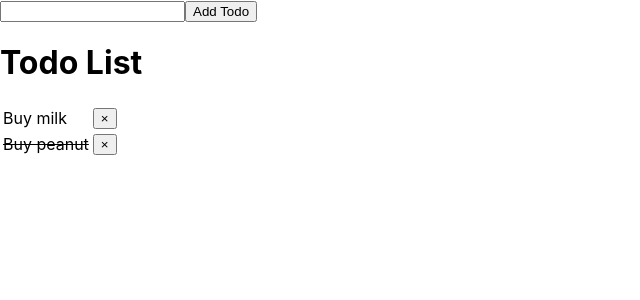
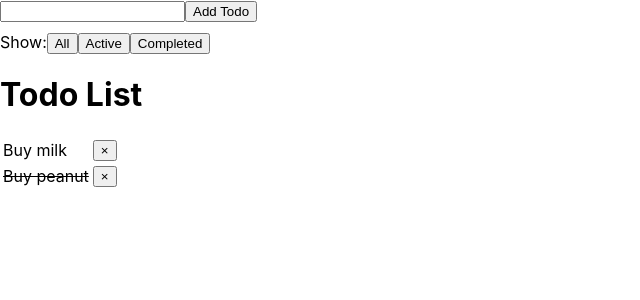
Before and after one commit to duclm-techmaster/todoapp, a React (Create React App) app: page / in a window 1280 px wide. Shown: the top 300 px of the page, without its empty margins (0-640 px from the left). Built offline with nearby package versions, Linux system fonts and the light colour scheme.

Commit message:
Add <Filter> and <FilterItem> | UI only

```diff
--- a/src/App.js
+++ b/src/App.js
@@ -1,6 +1,7 @@
 import React, { useState } from 'react'
 import TodoList from './components/TodoList'
 import TodoForm from './components/TodoForm'
+import Filter from './components/Filter'
 
 
 function App() {
@@ -26,6 +27,7 @@ function App() {
   return (
     <>
       <TodoForm onAddTodo={onAddTodo}/>
+      <Filter />
       <TodoList todos={todos} onRemoveTodo={onRemoveTodo}/>
     </>
   )
--- /dev/null
+++ b/src/components/Filter.js
@@ -0,0 +1,13 @@
+import React from 'react'
+import FilterItem from './FilterItem'
+
+export default function Filter() {
+  return (
+    <div style={{paddingTop: 10}}>
+      Show:
+      <FilterItem text="All"/>
+      <FilterItem text="Active"/>
+      <FilterItem text="Completed"/>
+    </div>
+  )
+}
--- /dev/null
+++ b/src/components/FilterItem.js
@@ -0,0 +1,7 @@
+import React from 'react'
+
+export default function FilterItem({text}) {
+  return (
+    <button>{text}</button>
+  )
+}
```
